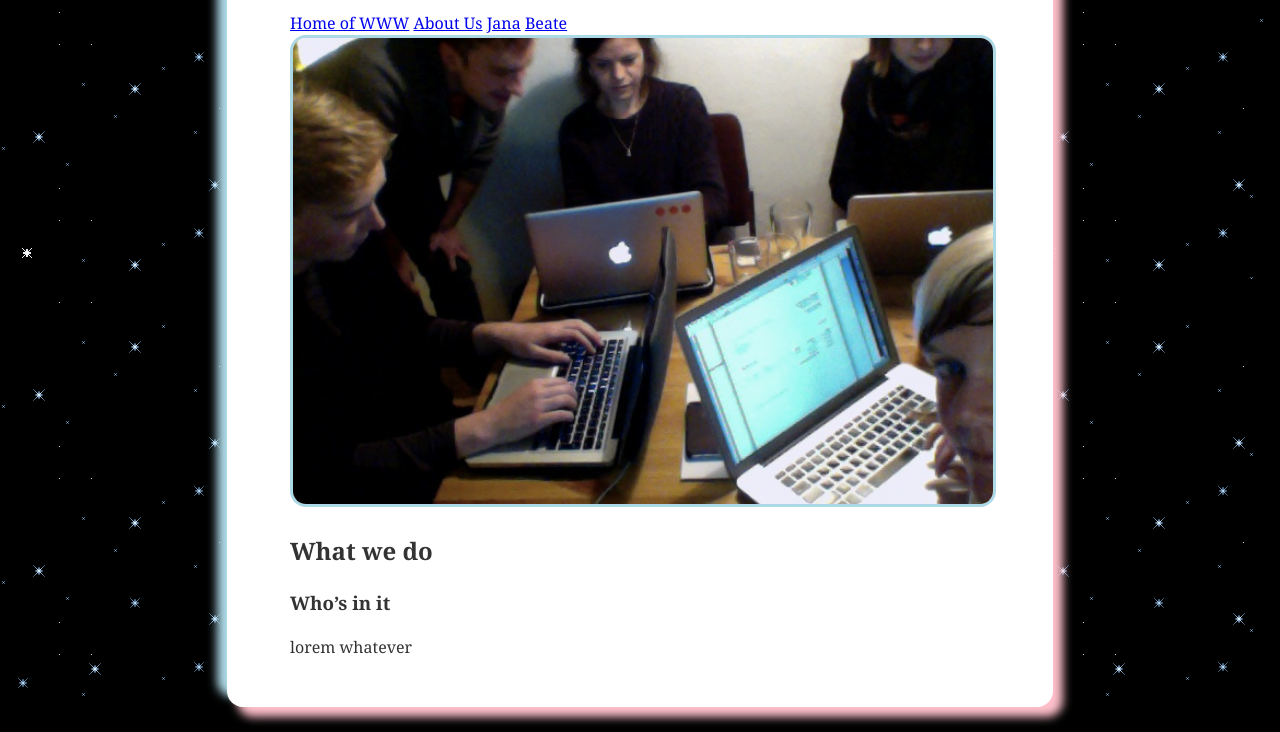
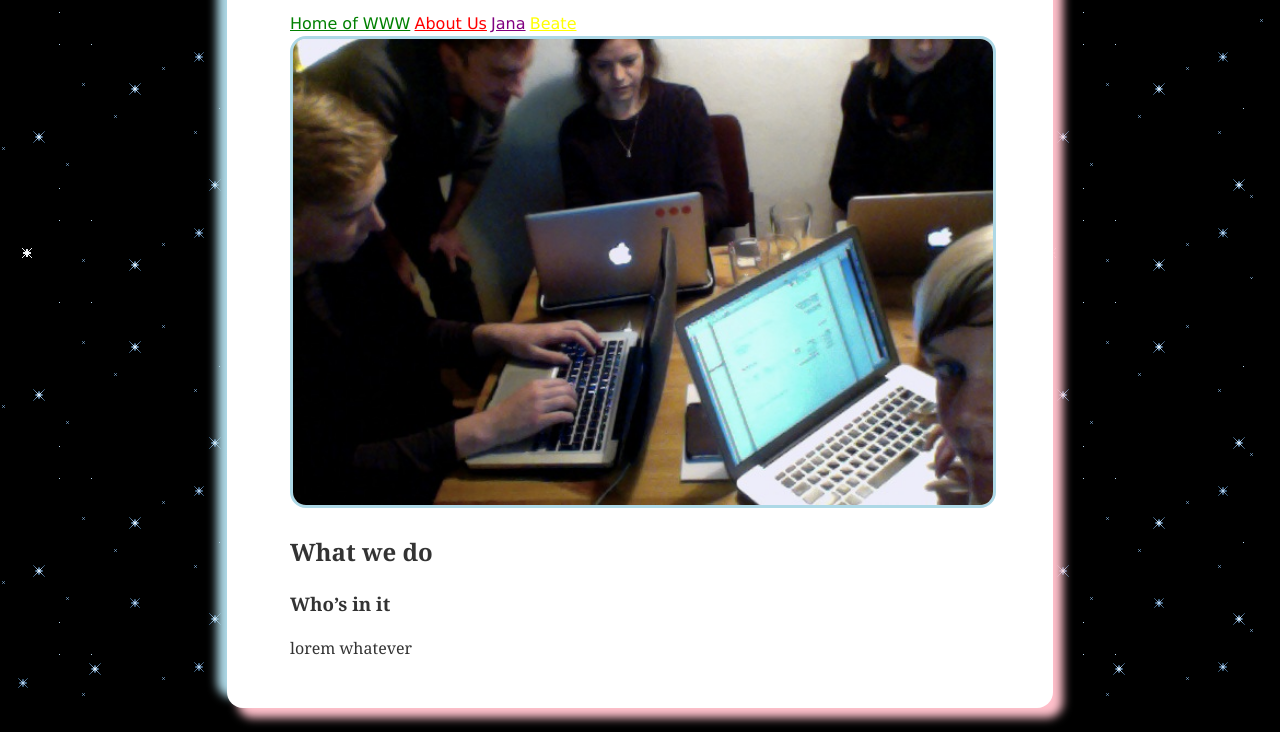
Before and after one commit to plique/WebWebWhat, a plain HTML site: page index.html in a window 1280 px wide. Shown: the part 138-870 px from the top of the page. Drawn offline with Linux system fonts and the light colour scheme.

Commit message:
nav edit

```diff
--- a/index.html
+++ b/index.html
@@ -13,10 +13,10 @@
       </h1>
     </header>
     <nav>
-      <a target="_blank"class="active" href="index.html">Home of WWW</a>
-      <a href="about.html">About Us</a>
-      <a href="Jana.html">Jana</a>
-      <a href="Beate.html">Beate</a>
+      <a style="font-family: 'Verdana', bold; color: green" target="_blank"class="active" href="index.html">Home of WWW</a>
+      <a style="font-family: 'Verdana', bold; color: red" href="about.html">About Us</a>
+      <a style="font-family: 'Verdana', bold; color: purple" href="Jana.html">Jana</a>
+      <a style="font-family: 'Verdana', bold; color: yellow" href="Beate.html">Beate</a>
     </nav>
       <img src="img/group-photo.jpg" width="640" height="426" alt="Group Photo" class="img-flex">
 
```
